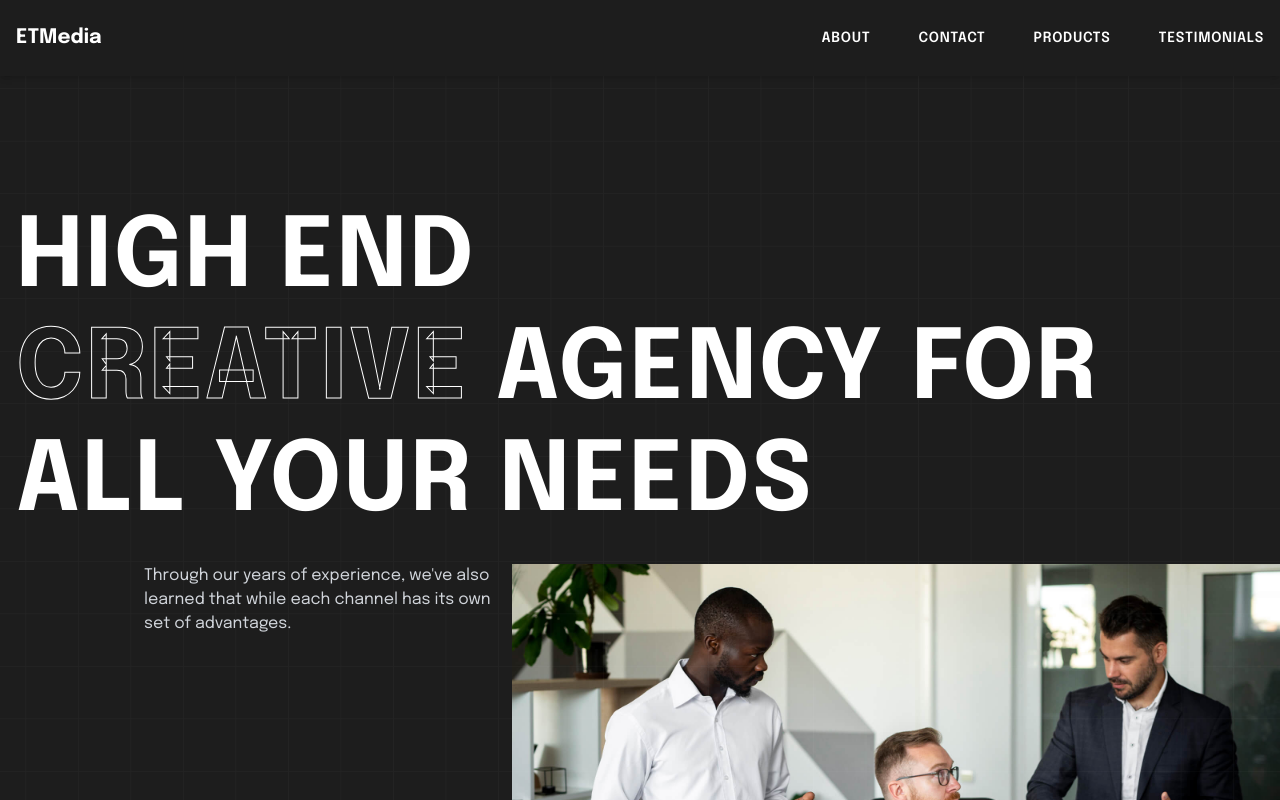
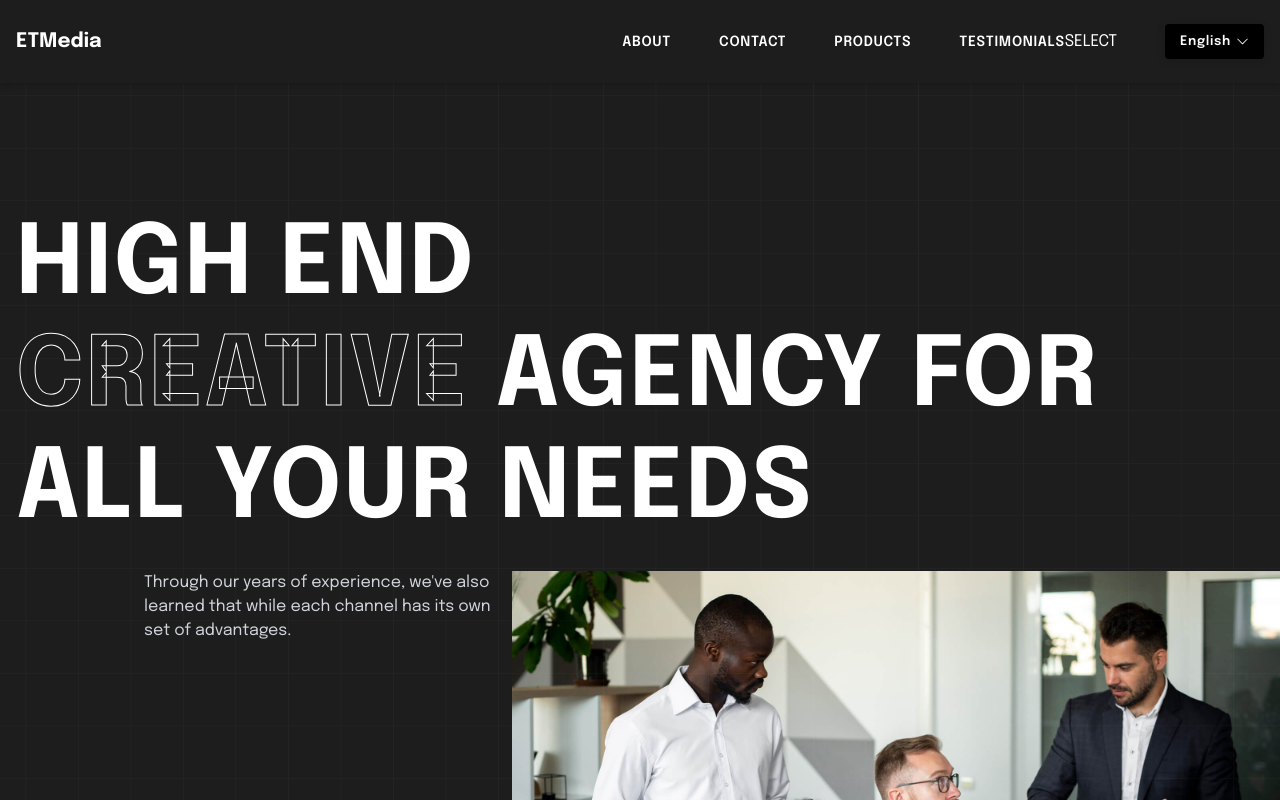
Before and after one commit to ahmetizgi84/fiv-media, a React (Vite) app: page / in a window 1280 px wide. Shown: the top 800 px of the page. Built offline with nearby package versions, Linux system fonts and the light colour scheme.

Commit message:
feat: language select added

```diff
--- a/package.json
+++ b/package.json
@@ -11,6 +11,8 @@
     "preview": "vite preview"
   },
   "dependencies": {
+    "@radix-ui/react-select": "^1.2.2",
+    "classnames": "^2.3.2",
     "framer-motion": "^10.13.0",
     "react": "^18.2.0",
     "react-bootstrap-icons": "^1.10.3",
--- a/src/components/Navbar.tsx
+++ b/src/components/Navbar.tsx
@@ -1,5 +1,6 @@
-import { List } from 'react-bootstrap-icons';
+import { List, ChevronDown, ChevronUp, Check } from 'react-bootstrap-icons';
 import { Link } from 'react-router-dom';
+import * as Select from '@radix-ui/react-select';
 
 const menuItems = ['about', 'contact', 'products', 'testimonials'];
 
@@ -21,6 +22,10 @@ const Navbar = () => {
                 </Link>
               </li>
             ))}
+            Select
+            <li className="pl-12 text-sm font-semibold tracking-wider">
+              <RadixSelect />
+            </li>
           </ul>
 
           <button className="block md:hidden rounded-md border border-gray-400 px-1.5 py-1.5">
@@ -33,3 +38,58 @@ const Navbar = () => {
 };
 
 export default Navbar;
+
+const RadixSelect = () => {
+  const handleChange = (lang: string) => {
+    console.log('lang: ', lang);
+  };
+
+  return (
+    <Select.Root defaultValue="english" onValueChange={handleChange}>
+      <Select.Trigger
+        className="inline-flex items-center justify-center rounded px-[15px] text-[13px] leading-none h-[35px] gap-[5px] bg-black text-violet11 shadow-[0_2px_10px] shadow-black/10 hover:bg-mauve3 focus:shadow-[0_0_0_2px] focus:shadow-black data-[placeholder]:text-violet9 outline-none"
+        aria-label="Food">
+        <Select.Value placeholder="Select a language" />
+        <Select.Icon className="text-violet11">
+          <ChevronDown />
+        </Select.Icon>
+      </Select.Trigger>
+      <Select.Portal>
+        <Select.Content className="overflow-hidden bg-black rounded-md shadow-[0px_10px_38px_-10px_rgba(22,_23,_24,_0.35),0px_10px_20px_-15px_rgba(22,_23,_24,_0.2)]">
+          <Select.ScrollUpButton className="flex items-center justify-center h-[25px] bg-white text-violet11 cursor-default">
+            <ChevronUp />
+          </Select.ScrollUpButton>
+          <Select.Viewport className="p-[5px]">
+            {/* EN */}
+            <Select.Group>
+              <Select.Label className="px-[25px] text-xs leading-[25px] text-mauve11">Select Language</Select.Label>
+              <Select.Item
+                className="text-[13px] leading-none text-violet11 rounded-[3px] flex items-center h-[25px] pr-[35px] pl-[25px] relative select-none data-[disabled]:text-mauve8 data-[disabled]:pointer-events-none data-[highlighted]:outline-none data-[highlighted]:bg-violet9 data-[highlighted]:text-violet1"
+                value="english">
+                <Select.ItemText>English</Select.ItemText>
+                <Select.ItemIndicator className="absolute left-0 w-[25px] inline-flex items-center justify-center">
+                  <Check />
+                </Select.ItemIndicator>
+              </Select.Item>
+
+              {/* GE */}
+              <Select.Item
+                className="text-[13px] leading-none text-violet11 rounded-[3px] flex items-center h-[25px] pr-[35px] pl-[25px] relative select-none data-[disabled]:text-mauve8 data-[disabled]:pointer-events-none data-[highlighted]:outline-none data-[highlighted]:bg-violet9 data-[highlighted]:text-violet1"
+                value="german">
+                <Select.ItemText>Deutch</Select.ItemText>
+                <Select.ItemIndicator className="absolute left-0 w-[25px] inline-flex items-center justify-center">
+                  <Check />
+                </Select.ItemIndicator>
+              </Select.Item>
+            </Select.Group>
+
+            <Select.Separator className="h-[1px] bg-violet6 m-[5px]" />
+          </Select.Viewport>
+          <Select.ScrollDownButton className="flex items-center justify-center h-[25px] bg-white text-violet11 cursor-default">
+            <ChevronDown />
+          </Select.ScrollDownButton>
+        </Select.Content>
+      </Select.Portal>
+    </Select.Root>
+  );
+};
```
Also changed, not shown: 1 other file (tests, documents, lock files or other folders).
